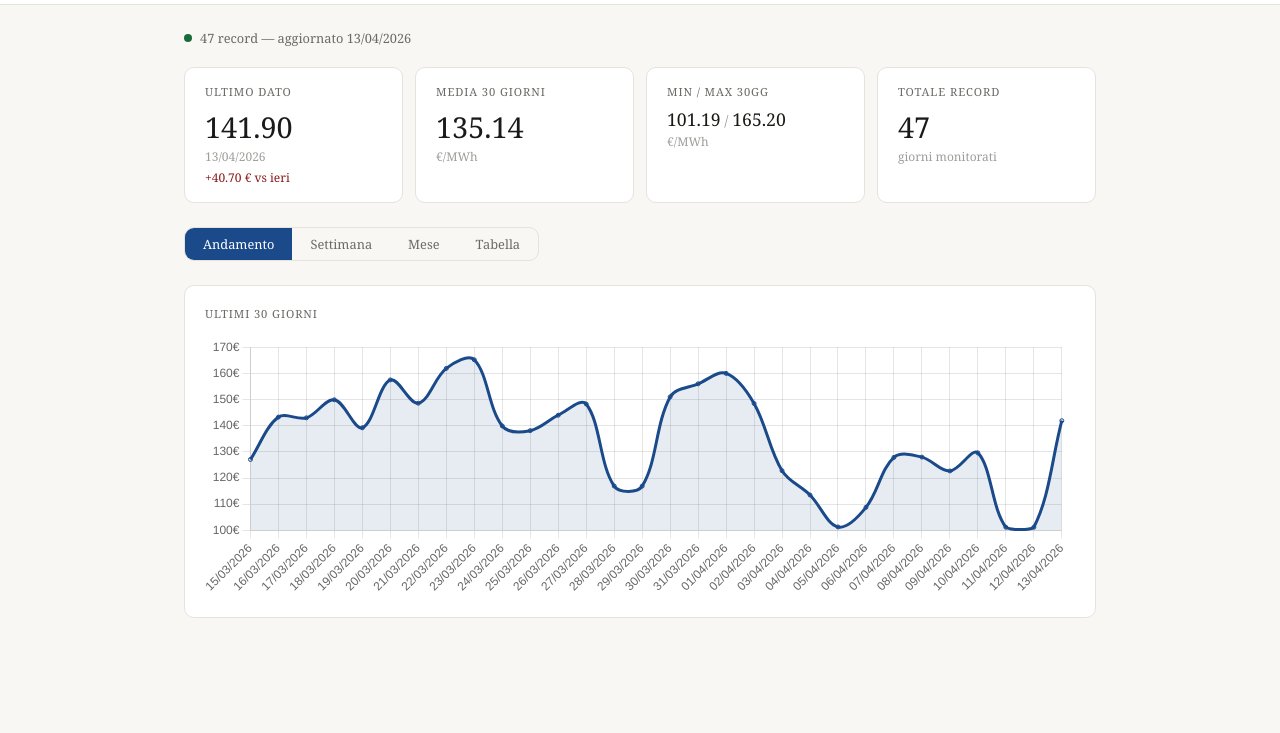
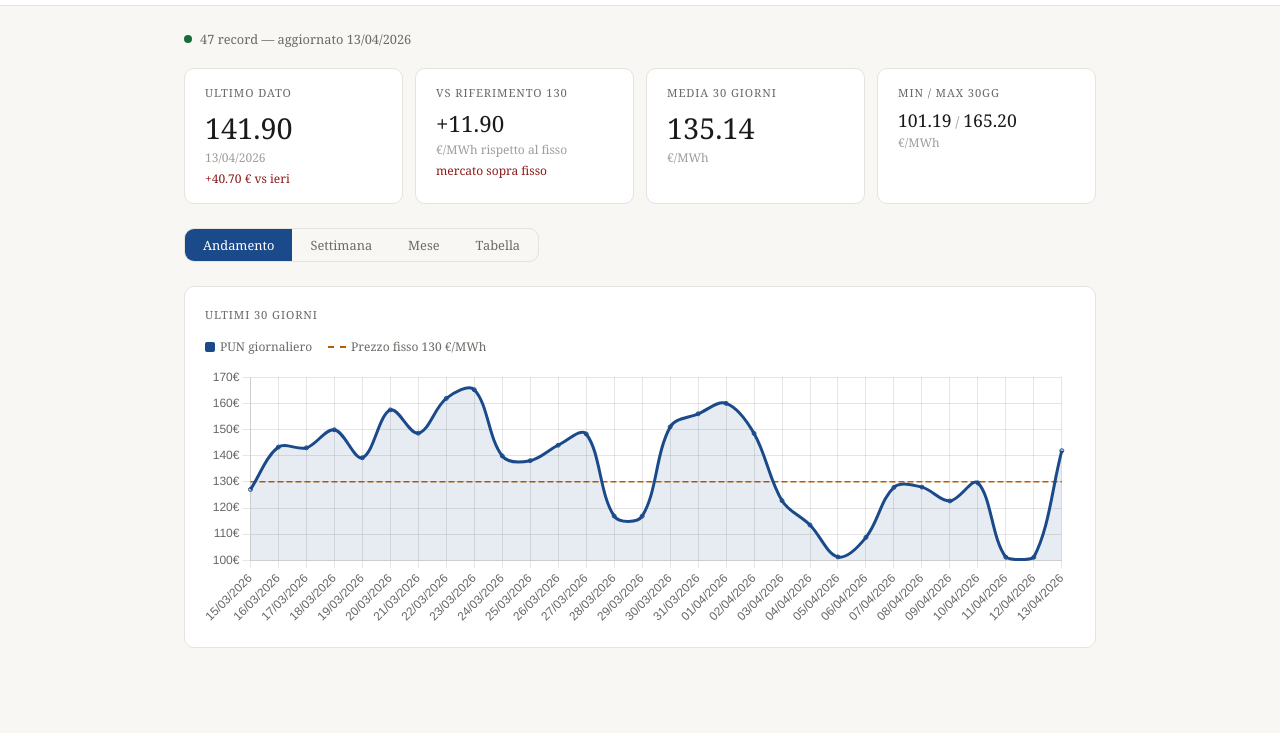
Before and after one commit to claudiopecere/pun-tracker, a plain HTML site: page index.html in a window 1280 px wide. Shown: the part 67-800 px from the top of the page. Drawn offline with nearby package versions, Linux system fonts and the light colour scheme.

Commit message:
Update index.html

```diff
--- a/index.html
+++ b/index.html
@@ -10,19 +10,22 @@
   --bg:#f8f7f4;--surface:#ffffff;--border:#e5e3de;--text:#1a1a18;
   --muted:#6b6a66;--hint:#9e9d99;--accent:#1a4a8a;--accent-light:#e8f0fc;
   --success:#1a6b3a;--success-bg:#e8f5ee;--danger:#8a1a1a;--danger-bg:#fceee8;
-  --radius:10px;--shadow:0 1px 3px rgba(0,0,0,.08);
+  --ref:#b85c00;--ref-bg:#fff3e8;
+  --radius:10px;
 }
 @media(prefers-color-scheme:dark){
   :root{--bg:#111110;--surface:#1c1c1a;--border:#2e2e2b;--text:#f0efe9;
   --muted:#8a8a85;--hint:#5a5a56;--accent:#5b8fd4;--accent-light:#1a2a40;
-  --success:#4caf7d;--success-bg:#0d2318;--danger:#e07070;--danger-bg:#2a1010;}
+  --success:#4caf7d;--success-bg:#0d2318;--danger:#e07070;--danger-bg:#2a1010;
+  --ref:#e8943a;--ref-bg:#2a1a08;}
 }
 *{box-sizing:border-box;margin:0;padding:0}
 body{font-family:'Georgia',serif;background:var(--bg);color:var(--text);min-height:100vh}
-.header{background:var(--surface);border-bottom:1px solid var(--border);padding:1.25rem 2rem;display:flex;align-items:baseline;gap:1rem}
+.header{background:var(--surface);border-bottom:1px solid var(--border);padding:1.25rem 2rem;display:flex;align-items:baseline;gap:1rem;flex-wrap:wrap}
 .header h1{font-size:1.4rem;font-weight:400;letter-spacing:-.01em}
 .header .sub{font-size:.8rem;color:var(--muted);font-family:monospace}
-.container{max-width:960px;margin:0 auto;padding:1.5rem 1.5rem}
+.ref-badge{font-size:.75rem;background:var(--ref-bg);color:var(--ref);padding:3px 10px;border-radius:4px;border:1px solid var(--ref);margin-left:auto}
+.container{max-width:960px;margin:0 auto;padding:1.5rem}
 .metrics{display:grid;grid-template-columns:repeat(auto-fit,minmax(160px,1fr));gap:12px;margin-bottom:1.5rem}
 .metric{background:var(--surface);border:1px solid var(--border);border-radius:var(--radius);padding:1rem 1.25rem}
 .metric-label{font-size:.7rem;text-transform:uppercase;letter-spacing:.08em;color:var(--muted);margin-bottom:.5rem}
@@ -43,6 +46,7 @@ tr:last-child td{border-bottom:none}
 .badge{display:inline-block;padding:2px 7px;border-radius:4px;font-size:.7rem;font-family:monospace}
 .badge-up{background:var(--danger-bg);color:var(--danger)}
 .badge-down{background:var(--success-bg);color:var(--success)}
+.badge-ref{background:var(--ref-bg);color:var(--ref)}
 .status{display:flex;align-items:center;gap:8px;font-size:.8rem;color:var(--muted);margin-bottom:1.25rem}
 .dot{width:8px;height:8px;border-radius:50%}
 .dot-ok{background:var(--success)}.dot-err{background:var(--danger)}.dot-loading{background:var(--accent);animation:pulse 1s infinite}
@@ -52,6 +56,10 @@ tr:last-child td{border-bottom:none}
 .week-row:last-child{border-bottom:none}
 .week-label{color:var(--muted);font-size:.8rem}
 .empty{color:var(--hint);text-align:center;padding:2rem;font-size:.85rem;font-style:italic}
+.legend{display:flex;gap:16px;flex-wrap:wrap;margin-bottom:.75rem;font-size:.75rem;color:var(--muted)}
+.leg{display:flex;align-items:center;gap:5px}
+.leg-sq{width:10px;height:10px;border-radius:2px}
+.leg-line{width:18px;height:2px;border-top:2px dashed var(--ref)}
 </style>
 </head>
 <body>
@@ -59,6 +67,7 @@ tr:last-child td{border-bottom:none}
 <div class="header">
   <h1>Monitor PUN</h1>
   <span class="sub">Prezzo Unico Nazionale — €/MWh</span>
+  <span class="ref-badge">Riferimento fisso: 130 €/MWh</span>
 </div>
 
 <div class="container">
@@ -79,6 +88,10 @@ tr:last-child td{border-bottom:none}
   <div id="tab-andamento" class="section active">
     <div class="card">
       <div class="card-title">Ultimi 30 giorni</div>
+      <div class="legend">
+        <span class="leg"><span class="leg-sq" style="background:#1a4a8a"></span>PUN giornaliero</span>
+        <span class="leg"><span class="leg-line"></span>Prezzo fisso 130 €/MWh</span>
+      </div>
       <div class="chart-wrap"><div style="height:260px;position:relative"><canvas id="c-andamento"></canvas></div></div>
     </div>
   </div>
@@ -87,6 +100,10 @@ tr:last-child td{border-bottom:none}
     <div class="metrics" id="metrics-sett" style="margin-bottom:1.25rem"></div>
     <div class="card">
       <div class="card-title">Settimana corrente</div>
+      <div class="legend">
+        <span class="leg"><span class="leg-sq" style="background:#1a4a8a"></span>PUN giornaliero</span>
+        <span class="leg"><span class="leg-line"></span>Prezzo fisso 130 €/MWh</span>
+      </div>
       <div class="chart-wrap"><div style="height:200px;position:relative"><canvas id="c-sett"></canvas></div></div>
     </div>
     <div class="card">
@@ -99,10 +116,18 @@ tr:last-child td{border-bottom:none}
     <div class="metrics" id="metrics-mese" style="margin-bottom:1.25rem"></div>
     <div class="card">
       <div class="card-title">Mese corrente</div>
+      <div class="legend">
+        <span class="leg"><span class="leg-sq" style="background:#1a4a8a"></span>PUN giornaliero</span>
+        <span class="leg"><span class="leg-line"></span>Prezzo fisso 130 €/MWh</span>
+      </div>
       <div class="chart-wrap"><div style="height:220px;position:relative"><canvas id="c-mese"></canvas></div></div>
     </div>
     <div class="card">
-      <div class="card-title">Confronto ultimi 6 mesi</div>
+      <div class="card-title">Confronto ultimi 6 mesi — media vs riferimento</div>
+      <div class="legend">
+        <span class="leg"><span class="leg-sq" style="background:#1a4a8a"></span>Media mensile PUN</span>
+        <span class="leg"><span class="leg-line"></span>Prezzo fisso 130 €/MWh</span>
+      </div>
       <div class="chart-wrap"><div style="height:200px;position:relative"><canvas id="c-mesi"></canvas></div></div>
     </div>
   </div>
@@ -110,7 +135,7 @@ tr:last-child td{border-bottom:none}
   <div id="tab-tabella" class="section">
     <div class="card">
       <table>
-        <thead><tr><th>Data</th><th>PUN €/MWh</th><th>Var. giorno</th><th>Note</th></tr></thead>
+        <thead><tr><th>Data</th><th>PUN €/MWh</th><th>Var. giorno</th><th>vs 130 €/MWh</th><th>Note</th></tr></thead>
         <tbody id="tbody"></tbody>
       </table>
     </div>
@@ -118,20 +143,16 @@ tr:last-child td{border-bottom:none}
 </div>
 
 <script>
-// ── Configurazione ──────────────────────────────────────────────
-// Sostituisci con il tuo username GitHub e nome del repository
 const GITHUB_USER = 'claudiopecere';
 const GITHUB_REPO = 'pun-tracker';
 const DATA_URL = `https://raw.githubusercontent.com/${GITHUB_USER}/${GITHUB_REPO}/main/data/pun.json`;
-// ────────────────────────────────────────────────────────────────
+const REF = 130; // €/MWh prezzo fisso di riferimento
+const REF_COLOR = '#b85c00';
+const ACCENT = '#1a4a8a';
+const ACCENT_ALPHA = 'rgba(26,74,138,0.1)';
 
 let records = [];
 let charts = {};
-
-const ACCENT = '#1a4a8a';
-const ACCENT_ALPHA = 'rgba(26,74,138,0.1)';
-const RED = '#c0392b';
-const GREEN = '#1a6b3a';
 
 function fmt(v){ return v != null ? v.toFixed(2) : '—'; }
 function fmtDate(s){ if(!s) return ''; const [y,m,d]=s.split('-'); return d+'/'+m+'/'+y; }
@@ -151,6 +172,10 @@ function getWeekRange(offset=0){
   return { from:f(mon), to:f(sun) };
 }
 
+function refLine(count){
+  return { label:'Prezzo fisso 130', data:Array(count).fill(REF), borderColor:REF_COLOR, borderDash:[6,3], borderWidth:1.5, pointRadius:0, type:'line', fill:false, tension:0 };
+}
+
 function destroyChart(id){ if(charts[id]){ charts[id].destroy(); delete charts[id]; } }
 
 async function loadData(){
@@ -163,15 +188,12 @@ async function loadData(){
     renderAll();
   } catch(e) {
     setStatus('err', 'Errore caricamento dati: '+e.message);
-    console.error(e);
   }
 }
 
 function setStatus(type, msg){
-  const dot = document.getElementById('dot');
-  const txt = document.getElementById('status-text');
-  dot.className = 'dot dot-'+(type==='ok'?'ok':type==='err'?'err':'loading');
-  txt.textContent = msg;
+  document.getElementById('dot').className = 'dot dot-'+(type==='ok'?'ok':type==='err'?'err':'loading');
+  document.getElementById('status-text').textContent = msg;
 }
 
 function renderAll(){
@@ -191,12 +213,21 @@ function renderMetrics(){
   const deltaStr = delta!=null ? (delta>=0?'+':'')+delta.toFixed(2)+' €' : '';
   const deltaClass = delta>0?'delta-up':delta<0?'delta-down':'';
   const avg30 = stats(records.slice(-30));
+  const vsRef = last.pun - REF;
+  const vsRefStr = (vsRef>=0?'+':'')+vsRef.toFixed(2);
+  const vsRefClass = vsRef>0?'delta-up':'delta-down';
   document.getElementById('metrics').innerHTML = `
     <div class="metric">
       <div class="metric-label">Ultimo dato</div>
       <div class="metric-value">${fmt(last.pun)}</div>
       <div class="metric-unit">${fmtDate(last.data)}</div>
       ${delta!=null?`<div class="metric-delta ${deltaClass}">${deltaStr} vs ieri</div>`:''}
+    </div>
+    <div class="metric">
+      <div class="metric-label">Vs riferimento 130</div>
+      <div class="metric-value" style="font-size:1.4rem">${vsRefStr}</div>
+      <div class="metric-unit">€/MWh rispetto al fisso</div>
+      <div class="metric-delta ${vsRefClass}">${vsRef>0?'mercato sopra fisso':'mercato sotto fisso'}</div>
     </div>
     <div class="metric">
       <div class="metric-label">Media 30 giorni</div>
@@ -208,11 +239,6 @@ function renderMetrics(){
       <div class="metric-value" style="font-size:1.1rem">${fmt(avg30?.min)}<span style="color:var(--hint);font-size:.9rem"> / </span>${fmt(avg30?.max)}</div>
       <div class="metric-unit">€/MWh</div>
     </div>
-    <div class="metric">
-      <div class="metric-label">Totale record</div>
-      <div class="metric-value">${records.length}</div>
-      <div class="metric-unit">giorni monitorati</div>
-    </div>
   `;
 }
 
@@ -222,10 +248,12 @@ function renderAndamento(){
   if(!last30.length) return;
   const ctx = document.getElementById('c-andamento').getContext('2d');
   charts['andamento'] = new Chart(ctx, {
-    type:'line',
     data:{
       labels: last30.map(r=>fmtDate(r.data)),
-      datasets:[{ data:last30.map(r=>r.pun), borderColor:ACCENT, backgroundColor:ACCENT_ALPHA, tension:0.35, pointRadius:2, fill:true }]
+      datasets:[
+        { type:'line', label:'PUN', data:last30.map(r=>r.pun), borderColor:ACCENT, backgroundColor:ACCENT_ALPHA, tension:0.35, pointRadius:2, fill:true },
+        refLine(last30.length)
+      ]
     },
     options:{ responsive:true, maintainAspectRatio:false, plugins:{legend:{display:false}}, scales:{ y:{ticks:{callback:v=>v+'€'}}, x:{ticks:{autoSkip:true,maxRotation:45}} } }
   });
@@ -237,16 +265,23 @@ function renderSettimanale(){
   const s = stats(week);
   const mg = document.getElementById('metrics-sett');
   if(!s){ mg.innerHTML='<p class="empty">Nessun dato questa settimana</p>'; return; }
+  const avgVsRef = s.avg - REF;
+  const avgVsRefCls = avgVsRef > 0 ? 'delta-up' : 'delta-down';
   mg.innerHTML = `
-    <div class="metric"><div class="metric-label">Media settimana</div><div class="metric-value">${fmt(s.avg)}</div><div class="metric-unit">€/MWh</div></div>
+    <div class="metric"><div class="metric-label">Media settimana</div><div class="metric-value">${fmt(s.avg)}</div><div class="metric-unit">€/MWh</div><div class="metric-delta ${avgVsRefCls}">${avgVsRef>=0?'+':''}${avgVsRef.toFixed(2)} vs fisso</div></div>
     <div class="metric"><div class="metric-label">Minimo</div><div class="metric-value">${fmt(s.min)}</div><div class="metric-unit">€/MWh</div></div>
     <div class="metric"><div class="metric-label">Massimo</div><div class="metric-value">${fmt(s.max)}</div><div class="metric-unit">€/MWh</div></div>
   `;
   destroyChart('sett');
   const ctx = document.getElementById('c-sett').getContext('2d');
   charts['sett'] = new Chart(ctx, {
-    type:'bar',
-    data:{ labels:week.map(r=>fmtDate(r.data)), datasets:[{data:week.map(r=>r.pun),backgroundColor:ACCENT+'bb',borderRadius:4}] },
+    data:{
+      labels:week.map(r=>fmtDate(r.data)),
+      datasets:[
+        { type:'bar', data:week.map(r=>r.pun), backgroundColor: week.map(r=>r.pun>REF?'rgba(139,26,26,0.65)':'rgba(26,74,138,0.7)'), borderRadius:4 },
+        refLine(week.length)
+      ]
+    },
     options:{ responsive:true, maintainAspectRatio:false, plugins:{legend:{display:false}}, scales:{y:{ticks:{callback:v=>v+'€'}}} }
   });
   let html='';
@@ -254,8 +289,13 @@ function renderSettimanale(){
     const {from:f,to:t}=getWeekRange(w);
     const wr=records.filter(r=>r.data>=f&&r.data<=t);
     const ws=stats(wr); if(!ws) continue;
+    const vr = ws.avg - REF;
     const label = w===0?'Settimana corrente':`${fmtDate(f)} – ${fmtDate(t)}`;
-    html+=`<div class="week-row"><span class="week-label">${label}</span><span>${fmt(ws.avg)} <span style="color:var(--hint);font-size:.75rem">€/MWh (${ws.n} giorni)</span></span></div>`;
+    html+=`<div class="week-row">
+      <span class="week-label">${label}</span>
+      <span>${fmt(ws.avg)} <span style="color:var(--hint);font-size:.75rem">€/MWh</span> &nbsp;
+      <span class="badge ${vr>0?'badge-up':'badge-down'}">${vr>=0?'+':''}${vr.toFixed(1)} vs 130</span></span>
+    </div>`;
   }
   document.getElementById('weeks-list').innerHTML = html||'<p class="empty">Dati insufficienti</p>';
 }
@@ -267,8 +307,9 @@ function renderMensile(){
   const s = stats(mr);
   const mg = document.getElementById('metrics-mese');
   if(!s){ mg.innerHTML='<p class="empty">Nessun dato questo mese</p>'; }else{
+    const avgVsRef = s.avg - REF;
     mg.innerHTML=`
-      <div class="metric"><div class="metric-label">Media mensile</div><div class="metric-value">${fmt(s.avg)}</div><div class="metric-unit">€/MWh</div></div>
+      <div class="metric"><div class="metric-label">Media mensile</div><div class="metric-value">${fmt(s.avg)}</div><div class="metric-unit">€/MWh</div><div class="metric-delta ${avgVsRef>0?'delta-up':'delta-down'}">${avgVsRef>=0?'+':''}${avgVsRef.toFixed(2)} vs fisso</div></div>
       <div class="metric"><div class="metric-label">Minimo</div><div class="metric-value">${fmt(s.min)}</div><div class="metric-unit">€/MWh</div></div>
       <div class="metric"><div class="metric-label">Massimo</div><div class="metric-value">${fmt(s.max)}</div><div class="metric-unit">€/MWh</div></div>
     `;
@@ -276,27 +317,47 @@ function renderMensile(){
   destroyChart('mese');
   if(mr.length){
     const ctx=document.getElementById('c-mese').getContext('2d');
-    charts['mese']=new Chart(ctx,{type:'line',data:{labels:mr.map(r=>fmtDate(r.data)),datasets:[{data:mr.map(r=>r.pun),borderColor:ACCENT,backgroundColor:ACCENT_ALPHA,tension:0.3,pointRadius:3,fill:true}]},options:{responsive:true,maintainAspectRatio:false,plugins:{legend:{display:false}},scales:{y:{ticks:{callback:v=>v+'€'}},x:{ticks:{autoSkip:true,maxRotation:45}}}}});
+    charts['mese']=new Chart(ctx,{
+      data:{
+        labels:mr.map(r=>fmtDate(r.data)),
+        datasets:[
+          { type:'line', label:'PUN', data:mr.map(r=>r.pun), borderColor:ACCENT, backgroundColor:ACCENT_ALPHA, tension:0.3, pointRadius:3, fill:true },
+          refLine(mr.length)
+        ]
+      },
+      options:{responsive:true,maintainAspectRatio:false,plugins:{legend:{display:false}},scales:{y:{ticks:{callback:v=>v+'€'}},x:{ticks:{autoSkip:true,maxRotation:45}}}}
+    });
   }
   destroyChart('mesi');
   const allMesi=[...new Set(records.map(r=>r.data.substring(0,7)))].sort().slice(-6);
   if(allMesi.length>1){
     const meseNames=['Gen','Feb','Mar','Apr','Mag','Giu','Lug','Ago','Set','Ott','Nov','Dic'];
-    const avgs=allMesi.map(m=>{const v=records.filter(r=>r.data.startsWith(m)).map(r=>r.pun);return v.length?v.reduce((a,b)=>a+b,0)/v.length:null;});
+    const avgs=allMesi.map(m=>{const v=records.filter(r=>r.data.startsWith(m)).map(r=>r.pun);return v.length?+(v.reduce((a,b)=>a+b,0)/v.length).toFixed(2):null;});
     const ctx2=document.getElementById('c-mesi').getContext('2d');
-    charts['mesi']=new Chart(ctx2,{type:'bar',data:{labels:allMesi.map(m=>{ const[y,mo]=m.split('-'); return meseNames[parseInt(mo)-1]+' '+y.slice(2);}),datasets:[{data:avgs,backgroundColor:allMesi.map(m=>m===mese?ACCENT:ACCENT+'55'),borderRadius:4}]},options:{responsive:true,maintainAspectRatio:false,plugins:{legend:{display:false}},scales:{y:{ticks:{callback:v=>v?v.toFixed(0)+'€':''}}}}});
+    charts['mesi']=new Chart(ctx2,{
+      data:{
+        labels:allMesi.map(m=>{ const[y,mo]=m.split('-'); return meseNames[parseInt(mo)-1]+' '+y.slice(2);}),
+        datasets:[
+          { type:'bar', data:avgs, backgroundColor:avgs.map(v=>v>REF?'rgba(139,26,26,0.65)':'rgba(26,74,138,0.7)'), borderRadius:4 },
+          refLine(allMesi.length)
+        ]
+      },
+      options:{responsive:true,maintainAspectRatio:false,plugins:{legend:{display:false}},scales:{y:{ticks:{callback:v=>v?v.toFixed(0)+'€':''}}}}
+    });
   }
 }
 
 function renderTabella(){
   const tbody=document.getElementById('tbody');
-  if(!records.length){tbody.innerHTML='<tr><td colspan="4" class="empty">Nessun dato</td></tr>';return;}
+  if(!records.length){tbody.innerHTML='<tr><td colspan="5" class="empty">Nessun dato</td></tr>';return;}
   let html='';
   records.slice().reverse().forEach((r,i,arr)=>{
     const prev=arr[i+1];
     const d=prev?r.pun-prev.pun:null;
     const badge=d!=null?(d>0?`<span class="badge badge-up">+${d.toFixed(2)}</span>`:d<0?`<span class="badge badge-down">${d.toFixed(2)}</span>`:'—'):'—';
-    html+=`<tr><td>${fmtDate(r.data)}</td><td><strong>${fmt(r.pun)}</strong></td><td>${badge}</td><td style="color:var(--muted);font-size:.78rem">${r.note||''}</td></tr>`;
+    const vr = r.pun - REF;
+    const vrBadge = `<span class="badge ${vr>0?'badge-up':'badge-down'}">${vr>=0?'+':''}${vr.toFixed(2)}</span>`;
+    html+=`<tr><td>${fmtDate(r.data)}</td><td><strong>${fmt(r.pun)}</strong></td><td>${badge}</td><td>${vrBadge}</td><td style="color:var(--muted);font-size:.78rem">${r.note||''}</td></tr>`;
   });
   tbody.innerHTML=html;
 }
```
